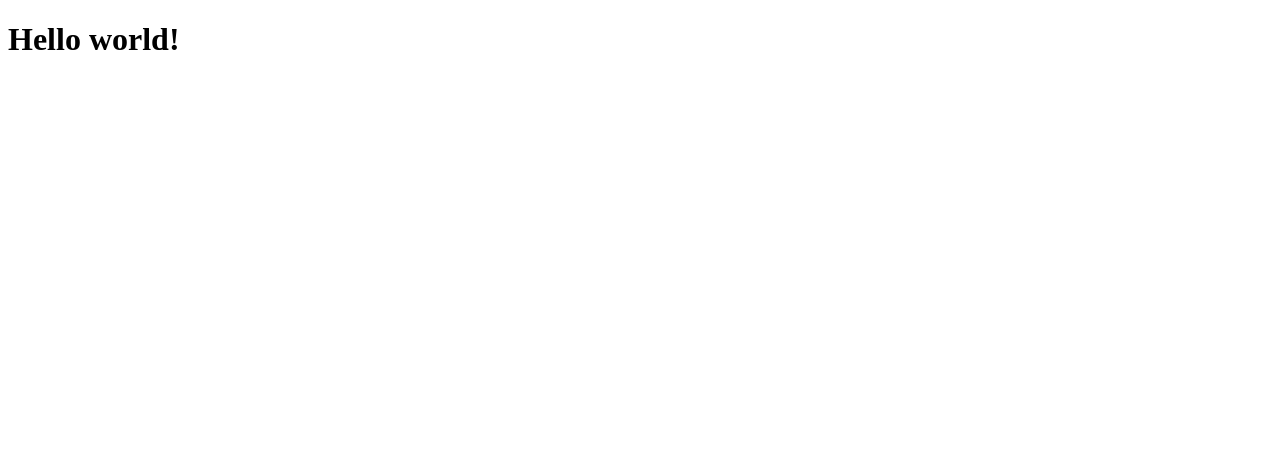
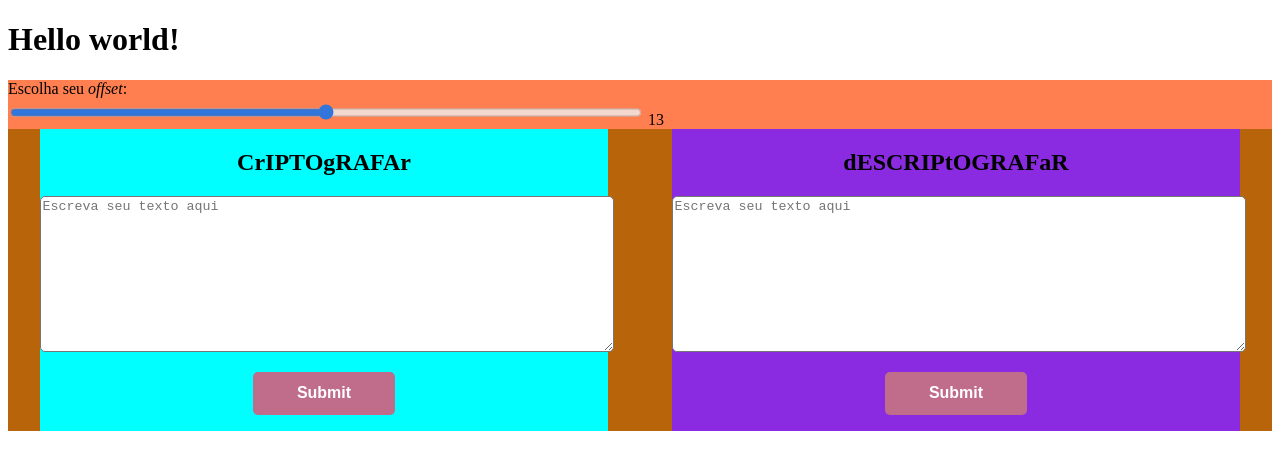
Before and after one commit to yukaum/SAP006-cipher, a website with bundled scripts: page src/index.html in a window 1280 px wide. Built offline with nearby package versions, Linux system fonts and the light colour scheme.

Commit message:
primeiro commit

```diff
--- a/src/index.html
+++ b/src/index.html
@@ -9,6 +9,32 @@
   <div id="root">
     <h1>Hello world!</h1>
   </div>
+
+  <section class="offsetBox">
+    <label>Escolha seu <i>offset</i>:</label><br>
+    <input type="range" id="slider"
+    min="1" max="25" class="slider" value="13" name="slider"
+    oninput="offset.value=slider.value">
+    <output for="slider" id="offset">13</output>
+  </section>
+
+  <section class="textInput">
+    <div class="cipher">
+      <h2>CrIPTOgRAFAr</h2>
+      <textarea class="textarea" placeholder="Escreva seu texto aqui"></textarea> <br>
+      <input type="submit" id="submitOne" name="submitOne" value="Submit" class="submit" >
+    </div>
+
+    <div class="decipher">
+    <h2>dESCRIPtOGRAFaR</h2>
+    <textarea class="textarea" placeholder="Escreva seu texto aqui"></textarea> <br>
+    <input type="submit" id="submitOne" name="submitOne" value="Submit" class="submit">
+    </div>
+  </section>
+
+
+
+
   <script src="index.js" type="module"></script>
 </body>
 </html>
--- a/src/style.css
+++ b/src/style.css
@@ -1 +1,81 @@
 /* css */
+@import url('https://fonts.googleapis.com/css2?family=Raleway:wght@500&display=swap');
+
+body{
+    font-size: 100%;
+}
+
+.offsetBox{
+    background-color: coral;
+}
+
+label{
+    margin: auto;
+}
+
+.slider{
+    width: 50%;
+    height: 25px;
+    background: #9b9e64;
+    cursor: pointer;
+    opacity: 0.8;
+}
+
+.slider:hover{
+    opacity:1;
+}
+
+.bubble{
+    background: #b8640b;
+    color: #000;
+    position: absolute;
+    border-radius: 3px;
+    padding: auto;
+}
+
+.textarea{
+    height: 150px;
+    border-radius: 5px;
+    resize: vertical;
+    width: 100%;
+}
+
+.textInput{
+    display: flex;
+    justify-content: space-around;
+    flex-wrap: wrap;
+}
+.submit:hover{
+    cursor: pointer;
+    background-color: #6dbfa2;
+}
+
+.submit{
+    display: flex;
+    border-radius: 5px;
+    background-color: #bf6d8a;
+    border: none;
+    color: white;
+    font-weight: bold;
+    font-size: 1rem;
+    margin: 1rem auto;
+    width: 25%;
+    padding: 0.8rem;
+}
+
+.textInput{
+    background-color: #b8640b;
+}
+
+.cipher{
+    background-color: aqua;
+    width: 45%;
+}
+.decipher{
+    background-color: blueviolet;
+    width: 45%;
+}
+
+h2{
+    text-align: center;
+}
```
Also changed, not shown: src/README.md (added), src/index.js (line endings or trailing spaces), 1 other file.
